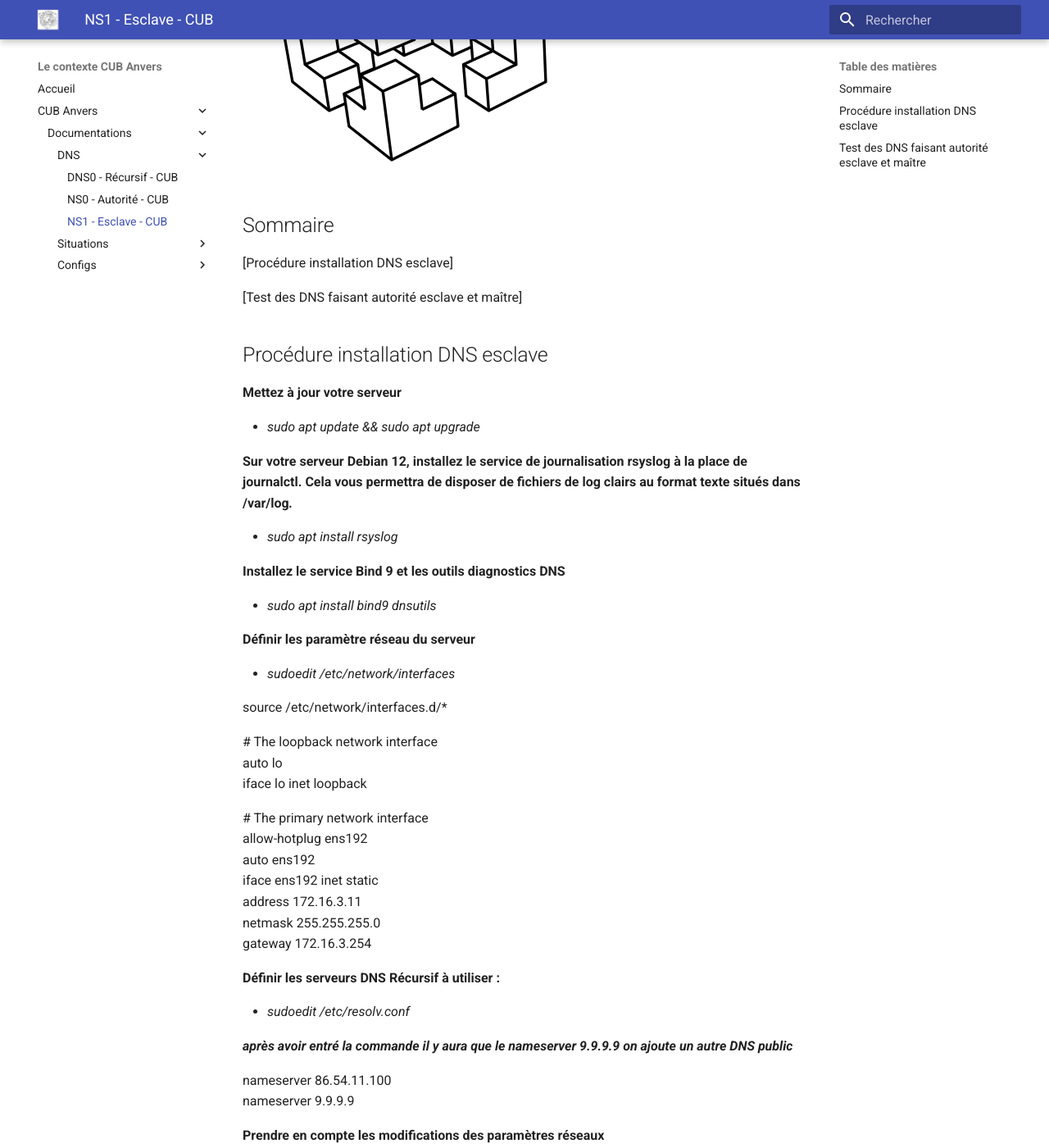
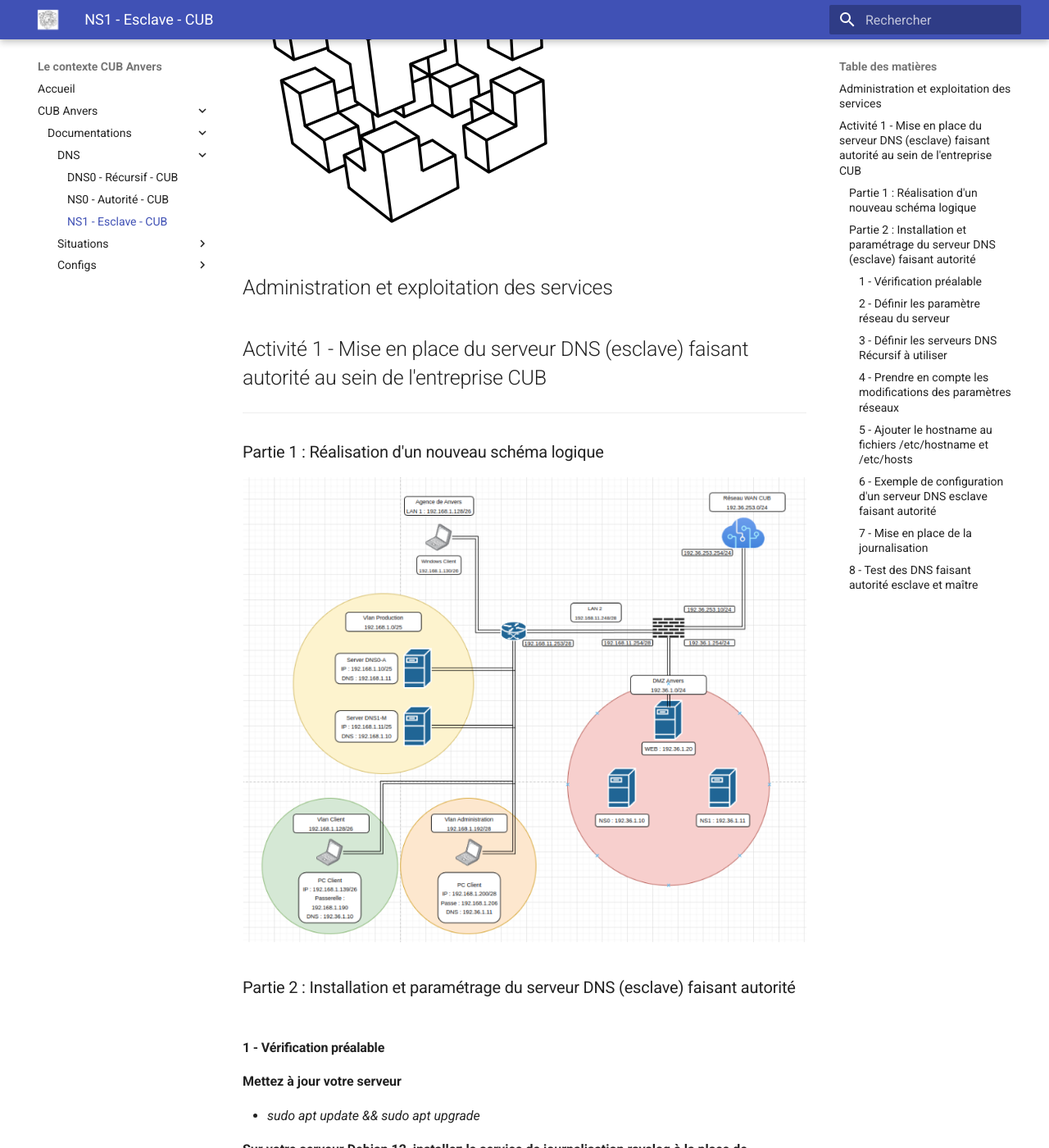
Before and after one commit to Adfiree/Anvers, an MkDocs documentation site: the page built from docs/documentations/DNS/CUB - Serveur DNS1 esclave.md, in a window 1280 px wide and 1400 px high, scrolled down 358 px. Shown: the whole window at 82% size. Built offline with MkDocs 1.6.1 and Material for MkDocs 9.7.7, drawn with Linux system fonts in a browser that asks for light colours; some of the changed text lies outside the part shown.

Commit message:
doc DNS esclave premiere version presque fini

```diff
--- a/docs/documentations/DNS/CUB - Serveur DNS1 esclave.md
+++ b/docs/documentations/DNS/CUB - Serveur DNS1 esclave.md
@@ -1,17 +1,25 @@
+# Serveur DNS Autorité (Maître) Matéo
 
+**Auteurs :** Matéo Beaugendre
+**Date de création :**09/10/2025
 
-# Contexte : CUB
+---
 
 ![image Cub](../../media/CUB.png)
 
+## Administration et exploitation des services
 
-## Sommaire
+## Activité 1 - Mise en place du serveur DNS (esclave) faisant autorité au sein de l'entreprise CUB
 
-[Procédure installation DNS esclave]
+---
 
-[Test des DNS faisant autorité esclave et maître]
+### Partie 1 : Réalisation d'un nouveau schéma logique
 
-## Procédure installation DNS esclave
+![Schéma logique CUB](../../media/a1.png)
+
+### Partie 2 : Installation et paramétrage du serveur DNS (esclave) faisant autorité
+
+#### 1 - Vérification préalable
 
 **Mettez à jour votre serveur**
 
@@ -25,7 +33,7 @@
 
 - *sudo apt install bind9 dnsutils*
 
-**Définir les paramètre réseau du serveur**
+#### 2 - Définir les paramètre réseau du serveur
 
 - *sudoedit /etc/network/interfaces*
 
@@ -43,7 +51,7 @@ address 172.16.3.11
 netmask 255.255.255.0
 gateway 172.16.3.254
 
-**Définir les serveurs DNS Récursif à utiliser :**
+#### 3 - Définir les serveurs DNS Récursif à utiliser
 
 - *sudoedit /etc/resolv.conf*
 
@@ -52,7 +60,7 @@ gateway 172.16.3.254
 nameserver 86.54.11.100
 nameserver 9.9.9.9
 
-**Prendre en compte les modifications des paramètres réseaux**
+#### 4 - Prendre en compte les modifications des paramètres réseaux
 
 - *sudo systemctl restart networking*
 
@@ -62,11 +70,9 @@ Le fichier **hostname** sert à donner un nom à votre serveur.
 
 - sudoedit /etc/hostname
 
-**ajouter le hostname**
+#### 5 - Ajouter le hostname au fichiers /etc/hostname et /etc/hosts
 
-ns1
-
-dans le fichier
+ ajouter ns1 dans le fichier
 
 - sudoedit /etc/hosts
 
@@ -86,7 +92,7 @@ ff02::2 ip6-allrouters
 
 - *sudo shutdown \-r now*
 
-**Exemple de configuration d'un serveur DNS esclave faisant autorité**
+#### 6 - Exemple de configuration d'un serveur DNS esclave faisant autorité
 
 ***Déclaration de la zone que l’on souhaite transférer depuis le serveur maître sur le serveur esclave :***
 
@@ -108,7 +114,7 @@ zone "anvers.cub.sioplc.fr" {
 
 - *sudo chown bind:bind /var/cache/bind/db.anvers.cub.sioplc.fr*
 
-**Mise en place de la journalisation**
+#### 7 - Mise en place de la journalisation
 
 - *sudoedit /etc/bind/named.conf.log*
 
@@ -171,7 +177,7 @@ zone "anvers.cub.sioplc.fr" {
 - *sudo systemctl restart bind9*
 - *sudo systemctl status bind9*
 
-## Test des DNS faisant autorité esclave et maître {#test-des-dns-faisant-autorité-esclave-et-maître}
+### 8 - Test des DNS faisant autorité esclave et maître
 
 **Vérifier le serial SOA**
 
```
